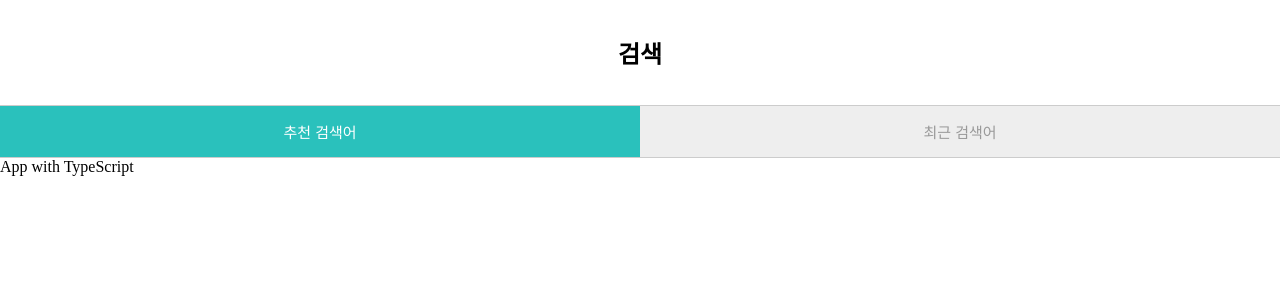
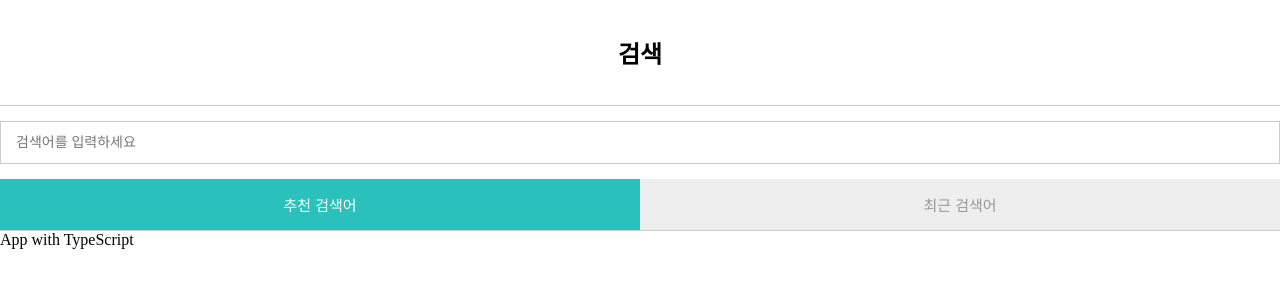
Before and after one commit to imseongtae/UI-development-using-react, a React app in the folder 5-webpack-with-ts/: page / in a window 1280 px wide. Shown: the top 300 px of the page. Built offline with nearby package versions, Linux system fonts and the light colour scheme.

Commit message:
feat: Update App to include SearchForm component

```diff
--- a/5-webpack-with-ts/src/App.tsx
+++ b/5-webpack-with-ts/src/App.tsx
@@ -1,14 +1,39 @@
 import React, { useState } from 'react';
 import './styles/main.css';
 import Header from './components/Header';
+import SearchForm from './components/SearchForm';
 import Tabs, { TabType } from './components/Tabs';
 
 const App: React.FunctionComponent = () => {
+  const [searchKeyword, setSearchKeyword] = useState<string>('');
   const [selectedTab, setSelectedTab] = useState<string>(TabType.KEYWORD);
+  // const [searchResult, setSearchResult] = useState<SearchResultItem[] | []>([]);
+  // const [isSubmitted, setIsSubmitted] = useState<boolean>(false);
+
+  const search = (searchKeyword: string): void => {
+    console.log(searchKeyword);
+    setSearchKeyword(searchKeyword);
+  };
+
+  const handleReset = (): void => {
+    console.log('reset');
+    setSearchKeyword('');
+    // setIsSubmitted(false);
+  };
+
+  const handleChangeInput = (searchKeyword: string): void => {
+    setSearchKeyword(searchKeyword);
+  };
 
   return (
     <>
       <Header title="검색" />
+      <SearchForm
+        value={searchKeyword}
+        onSubmit={() => search(searchKeyword)}
+        onReset={handleReset}
+        onChange={searchKeyword => handleChangeInput(searchKeyword)}
+      />
       <Tabs
         selectedTab={selectedTab}
         onChange={selectedTab => setSelectedTab(selectedTab)}
--- /dev/null
+++ b/5-webpack-with-ts/src/components/SearchForm.tsx
@@ -0,0 +1,50 @@
+import React from 'react';
+
+interface Props {
+  value: string;
+  onSubmit: () => void;
+  onReset: () => void;
+  // onChange: (event: React.ChangeEvent<HTMLInputElement>) => void,
+  onChange: (keyword: string) => void;
+}
+
+const SearchForm: React.FunctionComponent<Props> = ({
+  value,
+  onSubmit,
+  onReset,
+  onChange,
+}) => {
+  const handleSubmit = (event: React.FormEvent<HTMLFormElement>): void => {
+    event.preventDefault();
+    onSubmit();
+  };
+
+  const handleReset = (): void => {
+    onReset();
+  };
+
+  // event 객체 자체를 넘길 수도 있음, 받는 쪽에서 event.target.value에 접근해야 함
+  // const handleInputChange = (event: React.ChangeEvent<HTMLInputElement>) => {
+  //   onChange(event);
+  // }
+  const handleInputChange = (
+    event: React.ChangeEvent<HTMLInputElement>,
+  ): void => {
+    const newValue: string = event.target.value;
+    onChange(newValue);
+  };
+
+  return (
+    <form onSubmit={handleSubmit} onReset={handleReset}>
+      <input
+        type="text"
+        placeholder="검색어를 입력하세요"
+        value={value}
+        onChange={handleInputChange}
+      />
+      {value.length > 0 && <button type="reset" className="btn-reset" />}
+    </form>
+  );
+};
+
+export default SearchForm;
```
